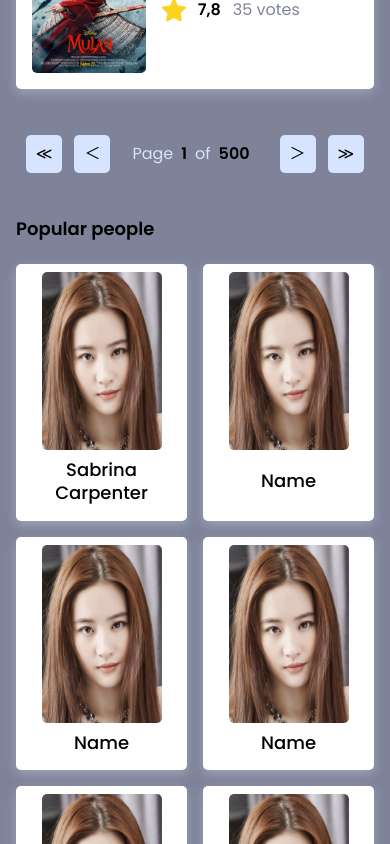
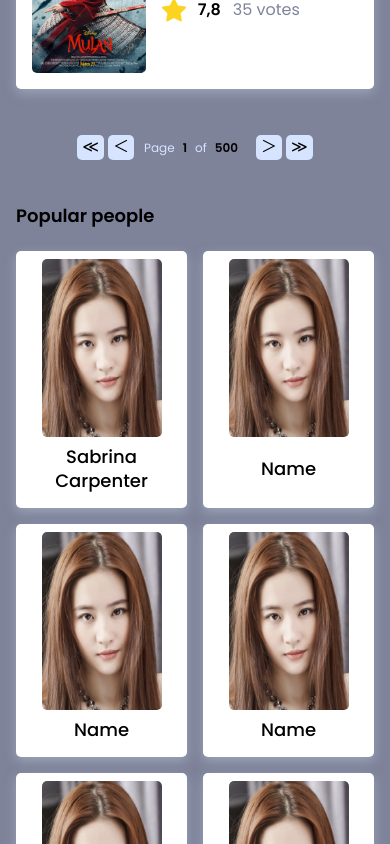
Before and after one commit to jacob-jk/Movies-Browser, a React (Create React App) app: page / in a window 390 px wide. Shown: the part 4600-5444 px from the top of the page. Built offline with nearby package versions, Linux system fonts and the light colour scheme.

Commit message:
media query added to Pager styling

```diff
--- a/src/common/Pager/styled.js
+++ b/src/common/Pager/styled.js
@@ -14,6 +14,11 @@ export const PagerButton = styled.button`
   padding: 0 10px;
   display: flex;
   align-items: center;
+
+  @media (max-width: ${({ theme }) => theme.breakpoint.mobileMax}px) {
+    margin: 6px 2px;
+    padding: 0 5px;
+  }
 `;
 
 export const PagerText = styled.div`
@@ -25,12 +30,20 @@ export const PagerText = styled.div`
 export const PageInfo = styled.div`
   margin: 0 16px;
   display: flex;
+
+  @media (max-width: ${({ theme }) => theme.breakpoint.mobileMax}px) {
+    margin: 0 8px;
+  }
 `;
 
 export const PageInfoStyled = styled.p`
   color: #d6e4ff;
   font-size: 16px;
   font-weight: 400;
+
+  @media (max-width: ${({ theme }) => theme.breakpoint.mobileMax}px) {
+    font-size: 12px;
+  }
 
   ${({ $number }) =>
     $number &&
```
